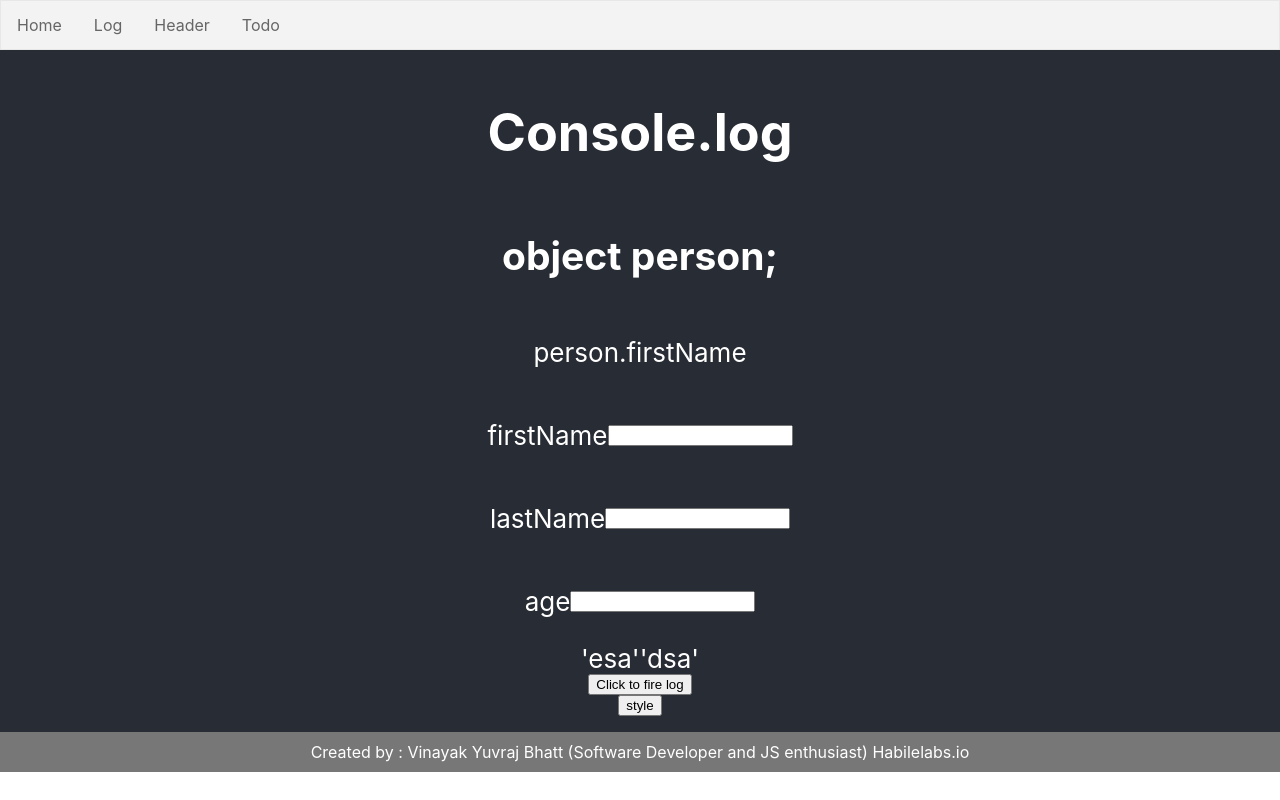
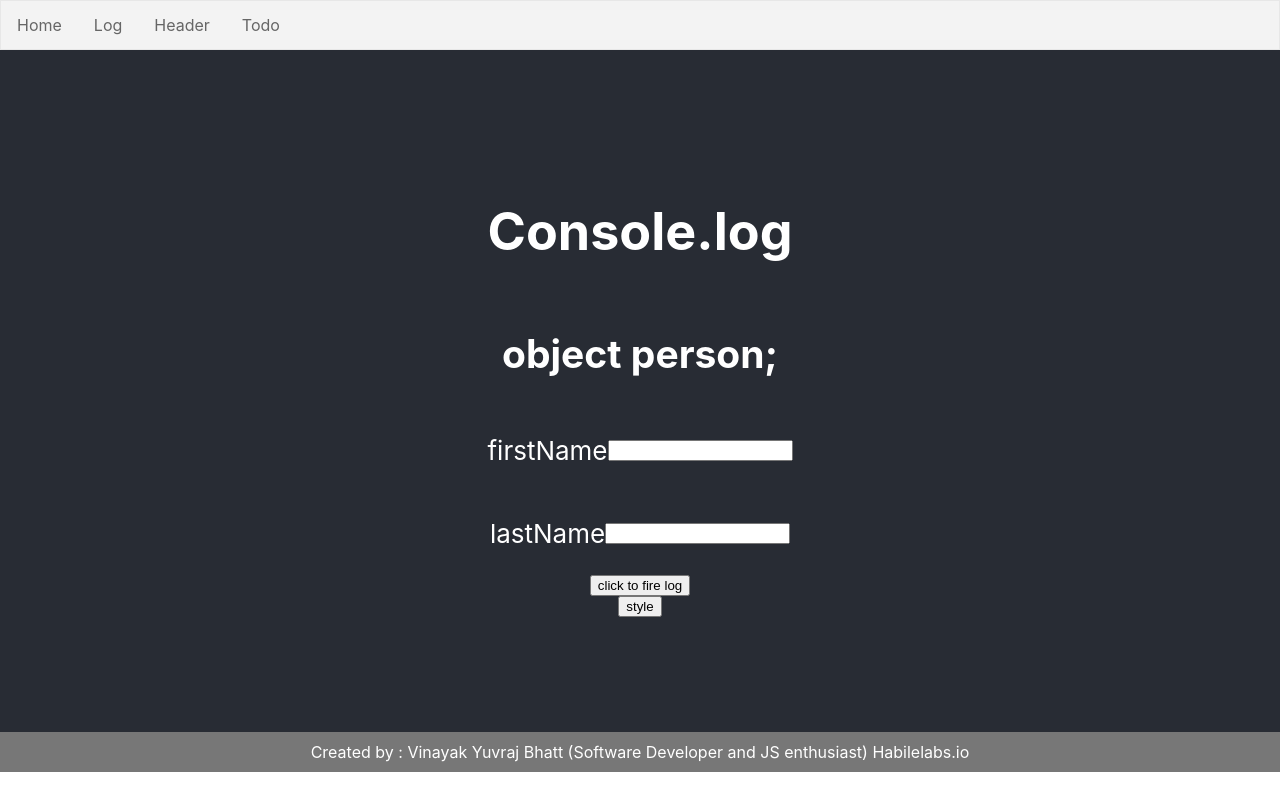
Before and after one commit to vnayak-bhatt/debug-the-world, a React (Create React App) app: page /log in a window 1280 px wide. Built offline with nearby package versions, Linux system fonts and the light colour scheme.

Commit message:
log patch

```diff
--- a/src/log-object-entries.jsx
+++ b/src/log-object-entries.jsx
@@ -4,20 +4,20 @@ export default class record extends React.Component {
     constructor(props) {
         super(props);
         this.state={
-            firstName:   ''
+            value:   ''
         };
         console.log({props}, props.type);
         this.handleChange = this.handleChange.bind(this);
     };
 
     sendData = (value, type) => {
-        this.props.parentCallback(this.state.firstName, type);
+        this.props.parentCallback(this.state.value, type);
 
     };
     handleChange(event , param){
-            console.log({event})
-            this.setState({firstName: event.target.value});
-            this.sendData(this.state.firstName,this.props.type);
+            console.log({event}, 'handlechange triggered at input from child component')
+            this.setState({value: event.target.value});
+            this.sendData(this.state.value,this.props.type);
 
     }
     render() {
@@ -25,7 +25,7 @@ export default class record extends React.Component {
             <React.Fragment>
                 <div className={"log-input"}>
                     <p>{this.props.type}</p>
-                    <input type="text" value={this.state.firstName} onChange={(evt) => this.handleChange(evt)}/>
+                    <input type="text" value={this.state.value} onChange={(evt) => this.handleChange(evt)}/>
                 </div>
             </React.Fragment>);
     }
--- a/src/log.jsx
+++ b/src/log.jsx
@@ -2,57 +2,52 @@ import React from 'react';
 import Record from './log-object-entries'
 
 export default class Log extends React.Component {
-    constructor(props){
+    constructor(props) {
         super(props);
-        this.state={
+        this.state = {
             firstName: '',
             lastName: '',
             age: undefined,
         };
 
-        this.handleChangeFirstName = this.handleChangeFirstName.bind(this);
         this.fireLog = this.fireLog.bind(this);
-        this.makePerson = this.makePerson.bind(this);
+        this.fireLogStyle = this.fireLogStyle.bind(this);
     }
-    handleChangeFirstName(event , param){
-        console.log(event, param)
-        this.setState({person: {firstName: event.target.value}});
-    }
-    makePerson(type){
+
+    fireLog() {
         let person = {};
-        person.age = this.state.age;
         person.firstName = this.state.firstName;
         person.lastName = this.state.lastName;
-        type==='{}' ? this.fireLog(person): this.fireLog(person,'style');
-    }
-    fireLog(person, style){
-        style? console.log('style %c %s'):
         console.log({person});
     }
+
+    fireLogStyle() {
+        let stylistPerson = {};
+        stylistPerson.firstName = this.state.firstName;
+        stylistPerson.lastName = this.state.lastName;
+        console.log( '%c My name is %s %s', 'color: red; background-color: black; font-weight: bold',stylistPerson.firstName, stylistPerson.lastName);
+    }
+
     callbackFunction = (childData, type) => {
-        console.log({childData}, {type})
-        type==='firstName' ?          this.setState({firstName: childData}):
-            type==='lastName' ?         this.setState({lastName: childData}):
+        console.log({childData}, {type}, 'data received from child component');
+        type === 'firstName' ? this.setState({firstName: childData}) :
+            type === 'lastName' ? this.setState({lastName: childData}) :
                 this.setState({age: childData});
         console.log('this.state', this.state);
     };
-        // this.setState({{person: {firstName: event.target.value}: childData})
     render() {
         return (
             <React.Fragment>
                 <h1>Console.log</h1>
                 <h2>object person;</h2>
-                <div  className={"log-input"}>
-                    <p>person.firstName</p>
-                    {/*<input type="text" value={this.state.person.firstName} onChange= />*/}
+                <div className={"log-input"}>
                 </div>
-                    <Record parentCallback={this.callbackFunction} type="firstName"/>
-                    <Record parentCallback={this.callbackFunction} type="lastName"/>
-                    <Record parentCallback={this.callbackFunction} type="age"/>
-                {this.state.firstName}'esa'{this.state.lastName}'dsa'{this.state.age }
-                <button onClick={this.makePerson('{}')}>Click to fire log</button>
-                <button onClick={this.makePerson('style')}>style</button>
-                </React.Fragment>
+                <Record parentCallback={this.callbackFunction} type="firstName"/>
+                <Record parentCallback={this.callbackFunction} type="lastName"/>
+                {/*<Record parentCallback={this.callbackFunction} type="age"/>*/}
+                <button onClick={this.fireLog}>click to fire log</button>
+                <button onClick={this.fireLogStyle}>style</button>
+            </React.Fragment>
         )
     }
 }
```
Also changed, not shown: 1 other file (tests, documents, lock files or other folders).
